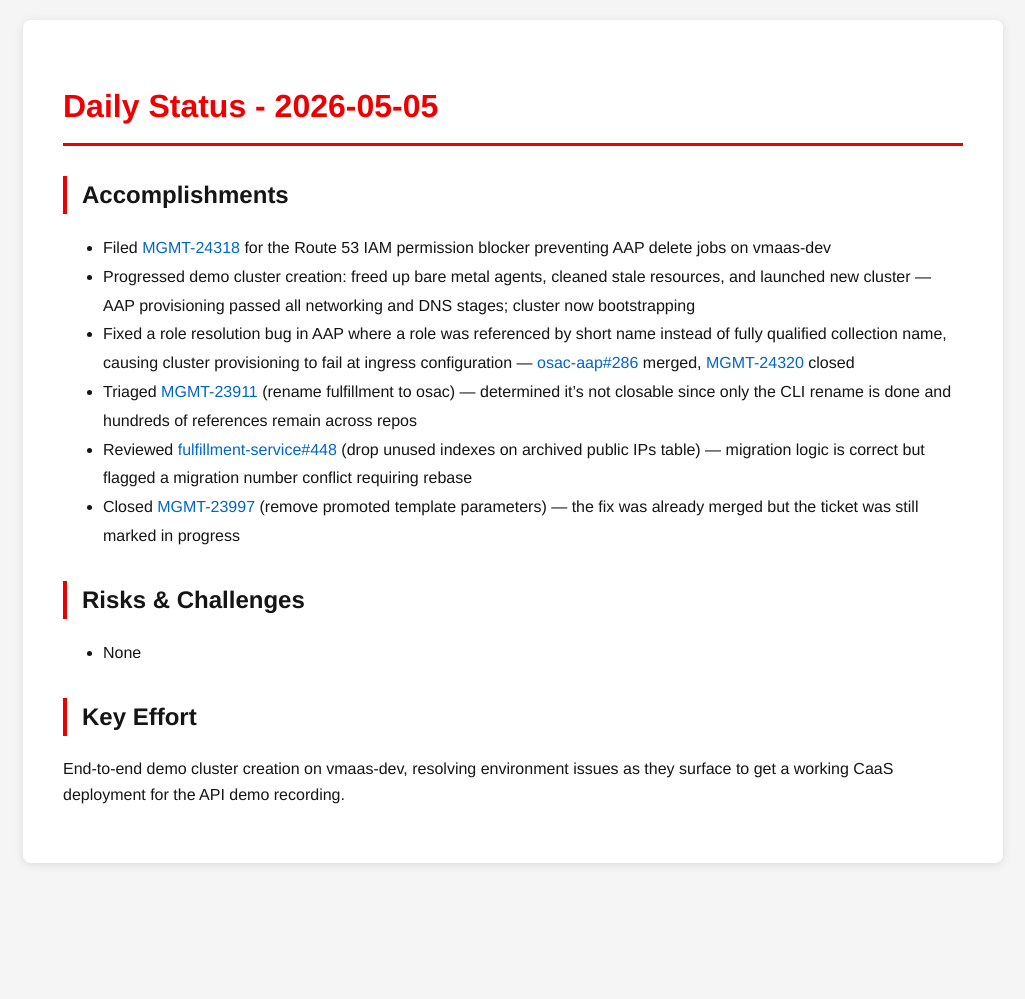
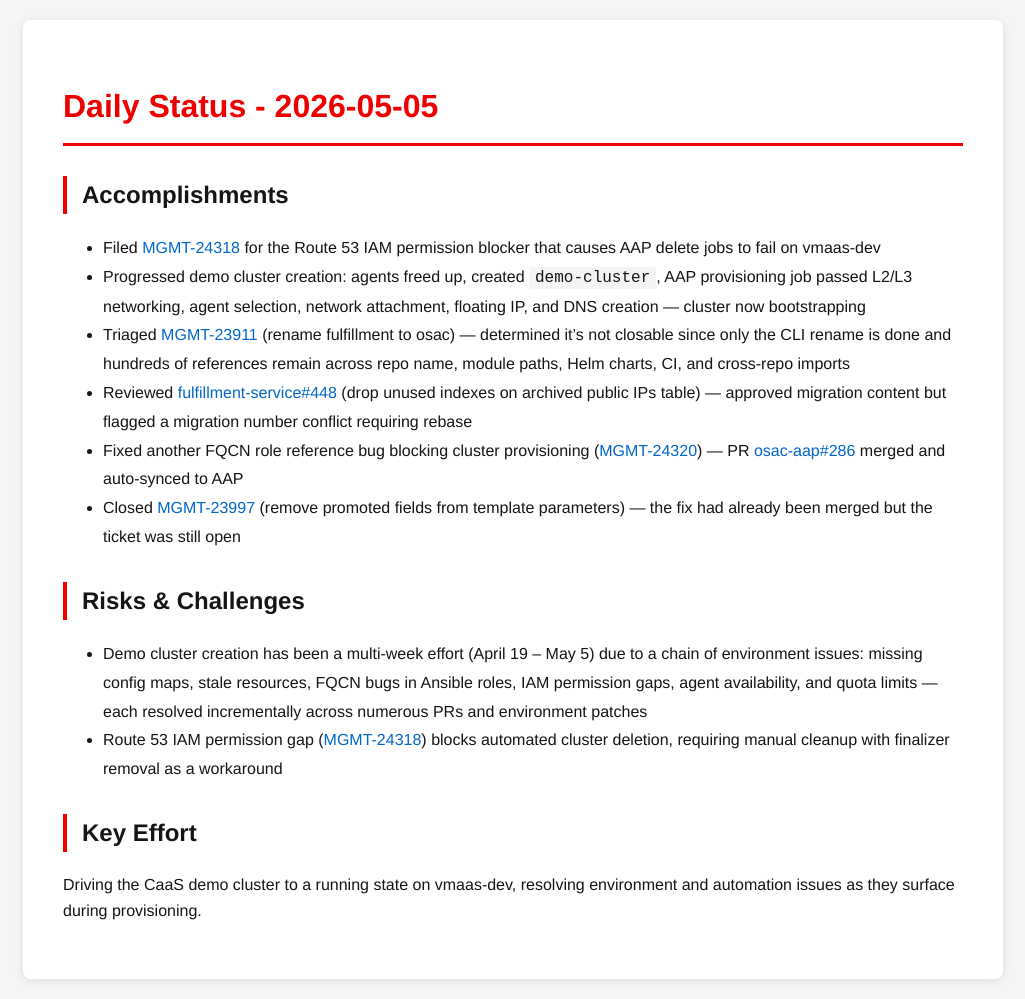
Before and after one commit to tzvatot/daily-status, a Jekyll site: the page built from 2026-05-05.md, in a window 1280 px wide. Shown: the whole page, without its empty margins (127-1152 px from the left). Built offline with Jekyll 4.4.1, drawn with Linux system fonts in a browser that asks for light colours; before the commit the page ends 900 px from its top, so only the background shows below that.

Commit message:
Daily status update - 2026-05-05

```diff
--- a/2026-05-05.md
+++ b/2026-05-05.md
@@ -7,15 +7,19 @@
 # Daily Status - 2026-05-05
 
 ## Accomplishments
-- Filed [MGMT-24318](https://issues.redhat.com/browse/MGMT-24318) for the Route 53 IAM permission blocker preventing AAP delete jobs on vmaas-dev
-- Progressed demo cluster creation: freed up bare metal agents, cleaned stale resources, and launched new cluster — AAP provisioning passed all networking and DNS stages; cluster now bootstrapping
-- Fixed a role resolution bug in AAP where a role was referenced by short name instead of fully qualified collection name, causing cluster provisioning to fail at ingress configuration — [osac-aap#286](https://github.com/osac-project/osac-aap/pull/286) merged, [MGMT-24320](https://issues.redhat.com/browse/MGMT-24320) closed
-- Triaged [MGMT-23911](https://issues.redhat.com/browse/MGMT-23911) (rename fulfillment to osac) — determined it's not closable since only the CLI rename is done and hundreds of references remain across repos
-- Reviewed [fulfillment-service#448](https://github.com/osac-project/fulfillment-service/pull/448) (drop unused indexes on archived public IPs table) — migration logic is correct but flagged a migration number conflict requiring rebase
-- Closed [MGMT-23997](https://issues.redhat.com/browse/MGMT-23997) (remove promoted template parameters) — the fix was already merged but the ticket was still marked in progress
+
+- Filed [MGMT-24318](https://issues.redhat.com/browse/MGMT-24318) for the Route 53 IAM permission blocker that causes AAP delete jobs to fail on vmaas-dev
+- Progressed demo cluster creation: agents freed up, created `demo-cluster`, AAP provisioning job passed L2/L3 networking, agent selection, network attachment, floating IP, and DNS creation — cluster now bootstrapping
+- Triaged [MGMT-23911](https://issues.redhat.com/browse/MGMT-23911) (rename fulfillment to osac) — determined it's not closable since only the CLI rename is done and hundreds of references remain across repo name, module paths, Helm charts, CI, and cross-repo imports
+- Reviewed [fulfillment-service#448](https://github.com/osac-project/fulfillment-service/pull/448) (drop unused indexes on archived public IPs table) — approved migration content but flagged a migration number conflict requiring rebase
+- Fixed another FQCN role reference bug blocking cluster provisioning ([MGMT-24320](https://issues.redhat.com/browse/MGMT-24320)) — PR [osac-aap#286](https://github.com/osac-project/osac-aap/pull/286) merged and auto-synced to AAP
+- Closed [MGMT-23997](https://issues.redhat.com/browse/MGMT-23997) (remove promoted fields from template parameters) — the fix had already been merged but the ticket was still open
 
 ## Risks & Challenges
-- None
+
+- Demo cluster creation has been a multi-week effort (April 19 – May 5) due to a chain of environment issues: missing config maps, stale resources, FQCN bugs in Ansible roles, IAM permission gaps, agent availability, and quota limits — each resolved incrementally across numerous PRs and environment patches
+- Route 53 IAM permission gap ([MGMT-24318](https://issues.redhat.com/browse/MGMT-24318)) blocks automated cluster deletion, requiring manual cleanup with finalizer removal as a workaround
 
 ## Key Effort
-End-to-end demo cluster creation on vmaas-dev, resolving environment issues as they surface to get a working CaaS deployment for the API demo recording.
+
+Driving the CaaS demo cluster to a running state on vmaas-dev, resolving environment and automation issues as they surface during provisioning.
```
